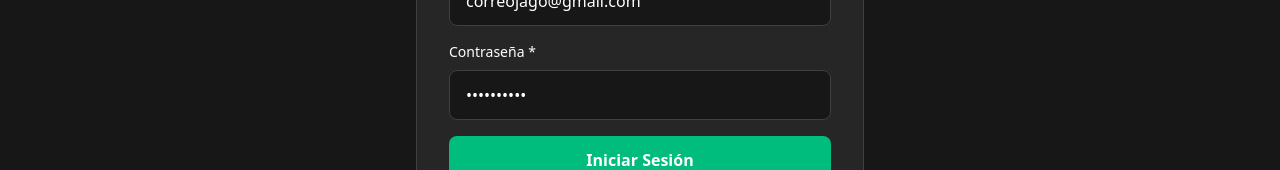
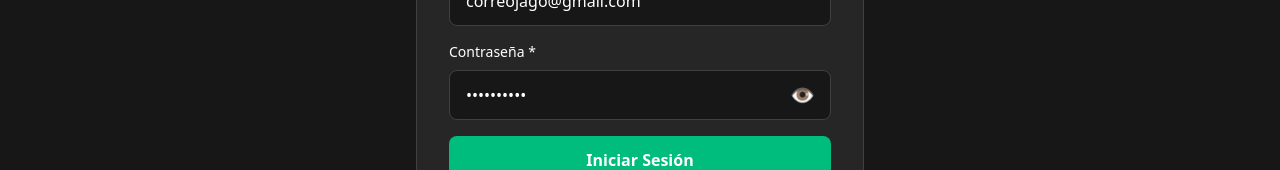
Before and after one commit to controlfinancierosaas-ux/GestionJuntaSaaS-v-1, a Next.js app: page /login in a window 1280 px wide. Shown: the part 309-479 px from the top of the page. Built offline with nearby package versions, Linux system fonts and the light colour scheme.

Commit message:
Add password visibility toggle to login page

```diff
--- a/src/app/login/page.tsx
+++ b/src/app/login/page.tsx
@@ -8,6 +8,7 @@
   const router = useRouter();
   const [loading, setLoading] = useState(false);
   const [error, setError] = useState("");
+  const [showPassword, setShowPassword] = useState(false);
 
   const handleSubmit = async (e: React.FormEvent<HTMLFormElement>) => {
     e.preventDefault();
@@ -85,15 +86,29 @@
               </div>
               <div>
                 <label htmlFor="password" className="block text-sm font-medium mb-2">Contraseña *</label>
+                <div className="relative">
                   <input
-                  type="password"
+                    type={showPassword ? "text" : "password"}
                     id="password"
                     name="password"
                     required
                     defaultValue="Aitana1999"
-                  className="w-full px-4 py-3 bg-neutral-900 border border-neutral-700 rounded-lg focus:border-emerald-500 focus:outline-none"
+                    className="w-full px-4 py-3 bg-neutral-900 border border-neutral-700 rounded-lg focus:border-emerald-500 focus:outline-none pr-12"
                     placeholder="••••••••"
                   />
+                  <button
+                    type="button"
+                    onClick={() => setShowPassword(!showPassword)}
+                    className="absolute right-3 top-1/2 -translate-y-1/2 text-neutral-500 hover:text-white transition-colors p-1"
+                    title={showPassword ? "Ocultar contraseña" : "Ver contraseña"}
+                  >
+                    {showPassword ? (
+                      <span className="text-xl">👁️‍🗨️</span>
+                    ) : (
+                      <span className="text-xl">👁️</span>
+                    )}
+                  </button>
+                </div>
               </div>
               <button
                 type="submit"
```
Lines whose indentation alone changed are shown as unchanged.
